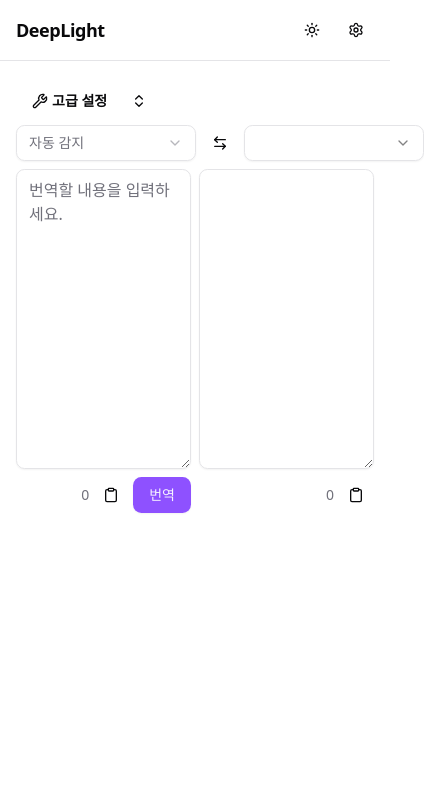
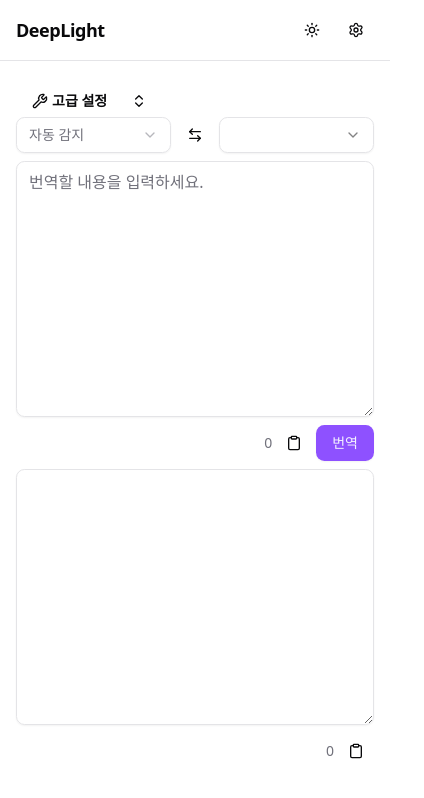
Before and after one commit to milmilkim/deeplight, a Next.js app: page / in a window 390 px wide. Shown: the top 798 px of the page, 424 px wide, since content can reach past the window. Built offline with nearby package versions, Linux system fonts and the light colour scheme.

Commit message:
feat: 모바일 레이아웃

```diff
--- a/src/components/config.tsx
+++ b/src/components/config.tsx
@@ -90,7 +90,7 @@ const Config = () => {
               </div>
             </div>
 
-            <div className="mt-4">
+            <div className="my-4">
               <Label>API 사용량 조회</Label>
               <div className="flex items-center gap-2 mt-2">
                 <Button
--- a/src/components/text-translator/advanced-settings.tsx
+++ b/src/components/text-translator/advanced-settings.tsx
@@ -28,6 +28,7 @@ const AdvancedSettings = () => {
         </CollapsibleTrigger>
       </div>
       <CollapsibleContent>
+        <div className="flex flex-col gap-2">
           <div className="flex">
             <Label className="mr-2">모델 선택</Label>
             <PSelect
@@ -100,6 +101,7 @@ const AdvancedSettings = () => {
               placeholder="splitSentences"
             />
           </div>
+        </div>
       </CollapsibleContent>
     </Collapsible>
   );
--- a/src/components/text-translator/translator-main.tsx
+++ b/src/components/text-translator/translator-main.tsx
@@ -173,13 +173,14 @@ const TranslatorMainContent = () => {
   }
 
   return (
-    <div className="mt-2 grid grid-cols-2 gap-2">
+    <div className="mt-2">
       <div className="col">
         <AdvancedSettings />
       </div>
-      <div className="flex col-span-2 gap-1">
+      <div className="flex col-span-2 gap-1 w-full">
         <div className="flex-1 flex justify-end">
           <PSelect
+            className="w-full sm:w-[180px]"
             options={sourceLanguageOptions}
             placeholder={`자동 감지`}
             onChange={(value) => {
@@ -215,6 +216,7 @@ const TranslatorMainContent = () => {
         </Button>
         <div className="flex-1">
           <PSelect
+            className="w-full sm:w-[180px]"
             options={targetLanguageOptions}
             onChange={(value) => {
               setTransRequest({ ...transRequest, targetLang: value });
@@ -225,6 +227,7 @@ const TranslatorMainContent = () => {
           />
         </div>
       </div>
+      <div className="sm:grid sm:grid-cols-2 gap-2 mt-2">
         <div className="h-full">
           <Textarea
             placeholder="번역할 내용을 입력하세요."
@@ -234,7 +237,7 @@ const TranslatorMainContent = () => {
             value={transRequest.text}
             onChange={handleChange}
           />
-        <div className="sticky bottom-0 mt-2 flex items-center gap-1 justify-end">
+          <div className="sticky bottom-0 py-2 flex items-center gap-1 justify-end">
             <div className="text-sm text-muted-foreground">
               {transRequest.text.length}
               {billedCharacters > 0 && (
@@ -296,6 +299,7 @@ const TranslatorMainContent = () => {
           </div>
         </div>
       </div>
+    </div>
   );
 };
 
```
Lines whose indentation alone changed are shown as unchanged.
